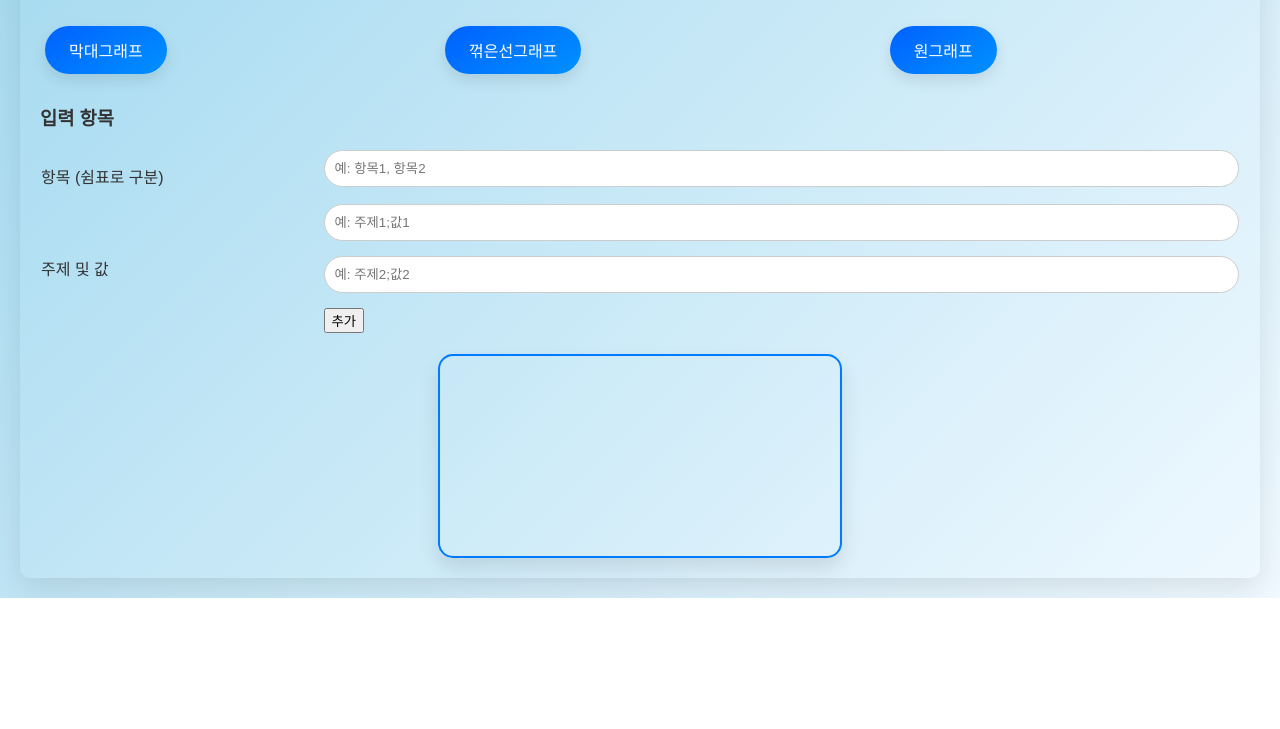
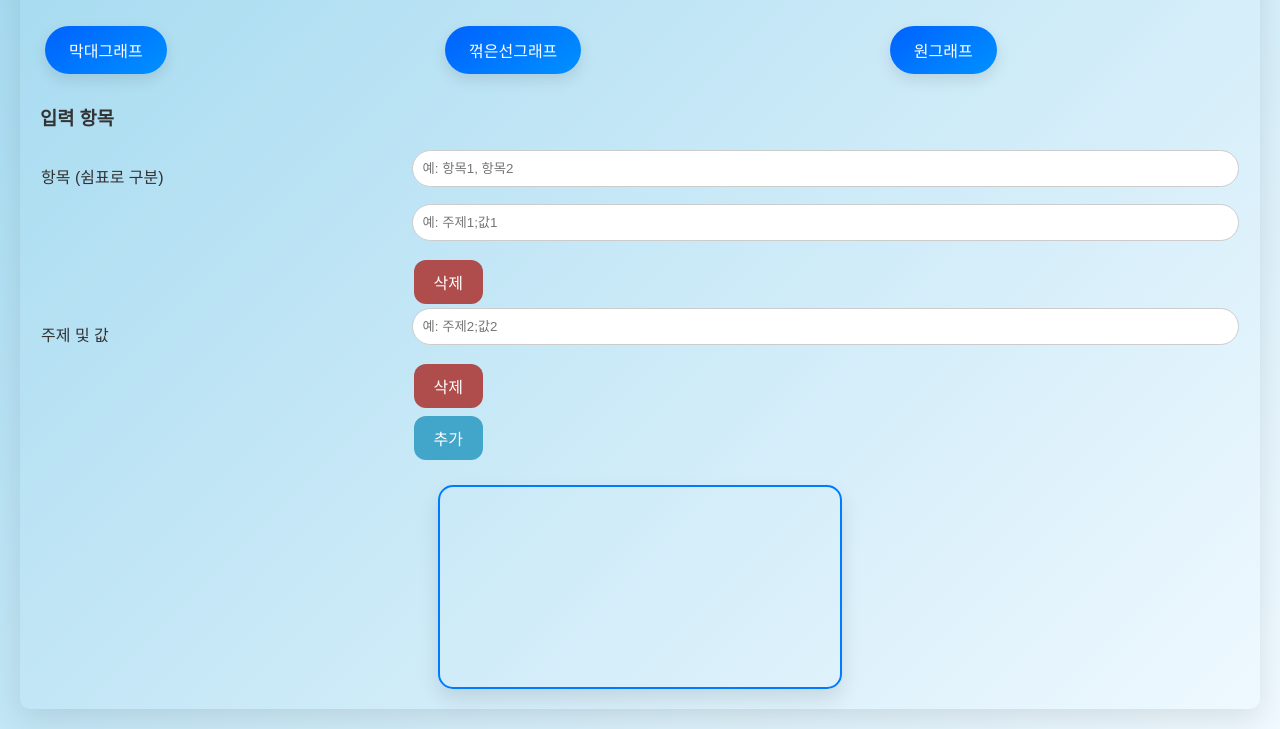
Before and after one commit to chanheewoo6/calculator, a plain HTML site: page chartcalculator/chartcalculator.html in a window 1280 px wide. Shown: the part 217-946 px from the top of the page. Before the commit the page ends 815 px from the top, so only its background shows below. Drawn offline with nearby package versions, Linux system fonts and the light colour scheme.

Commit message:
really last commit

```diff
--- a/chartcalculator/chartcalculator.html
+++ b/chartcalculator/chartcalculator.html
@@ -7,6 +7,28 @@
       <script src="https://cdn.jsdelivr.net/npm/chart.js"></script>
       <script src="./Graphs/graphManager.js" defer></script>
       <link rel="stylesheet" href="./chartcalculator.css">
+      <style>
+        .styled-button {
+          background-color: #af4c4c;
+          border: none;
+          color: white;
+          padding: 10px 20px;
+          text-align: center;
+          text-decoration: none;
+          display: inline-block;
+          font-size: 16px;
+          margin: 4px 2px;
+          cursor: pointer;
+          border-radius: 12px;
+          transition-duration: 0.4s;
+        }
+
+        .styled-button:hover {
+          background-color: white;
+          color: black;
+          border: 2px solid #4CAF50;
+        }
+      </style>
     </head>
     <body>
       <button class="button-3d"><a href="../index.html" style="color:white; text-decoration:none;">돌아가기</a></button>
@@ -32,21 +54,34 @@
           <td><label for="values">주제 및 값</label></td>
           <td>
             <div id="valuesContainer">
+              <div class="value-input">
                 <input type="text" class="input1" placeholder="예: 주제1;값1">
+                <button type="button" class="styled-button" onclick="removeValueInput(this)">삭제</button>
+              </div>
+              <div class="value-input">
                 <input type="text" class="input1" placeholder="예: 주제2;값2">
+                <button type="button" class="styled-button" onclick="removeValueInput(this)">삭제</button>
               </div>
-        <button type="button" onclick="addValueInput()">추가</button>
+            </div>
+            <button type="button" class="styled-button" style="background-color: #41a6ca; color: white;" onclick="addValueInput()">추가</button>
           </td>
         </tr>
       </table>
       <script>
         function addValueInput() {
           const container = document.getElementById('valuesContainer');
-      const newInput = document.createElement('input');
-      newInput.type = 'text';
-      newInput.className = 'input1';
-      newInput.placeholder = '예: 주제3;값3';
-      container.appendChild(newInput);
+          const newDiv = document.createElement('div');
+          newDiv.className = 'value-input';
+          newDiv.innerHTML = `
+            <input type="text" class="input1" placeholder="예: 주제3;값3">
+            <button type="button" class="styled-button" onclick="removeValueInput(this)">삭제</button>
+          `;
+          container.appendChild(newDiv);
+        }
+
+        function removeValueInput(button) {
+          const div = button.parentElement;
+          div.remove();
         }
       </script>
 
```
Lines whose indentation alone changed are shown as unchanged.
